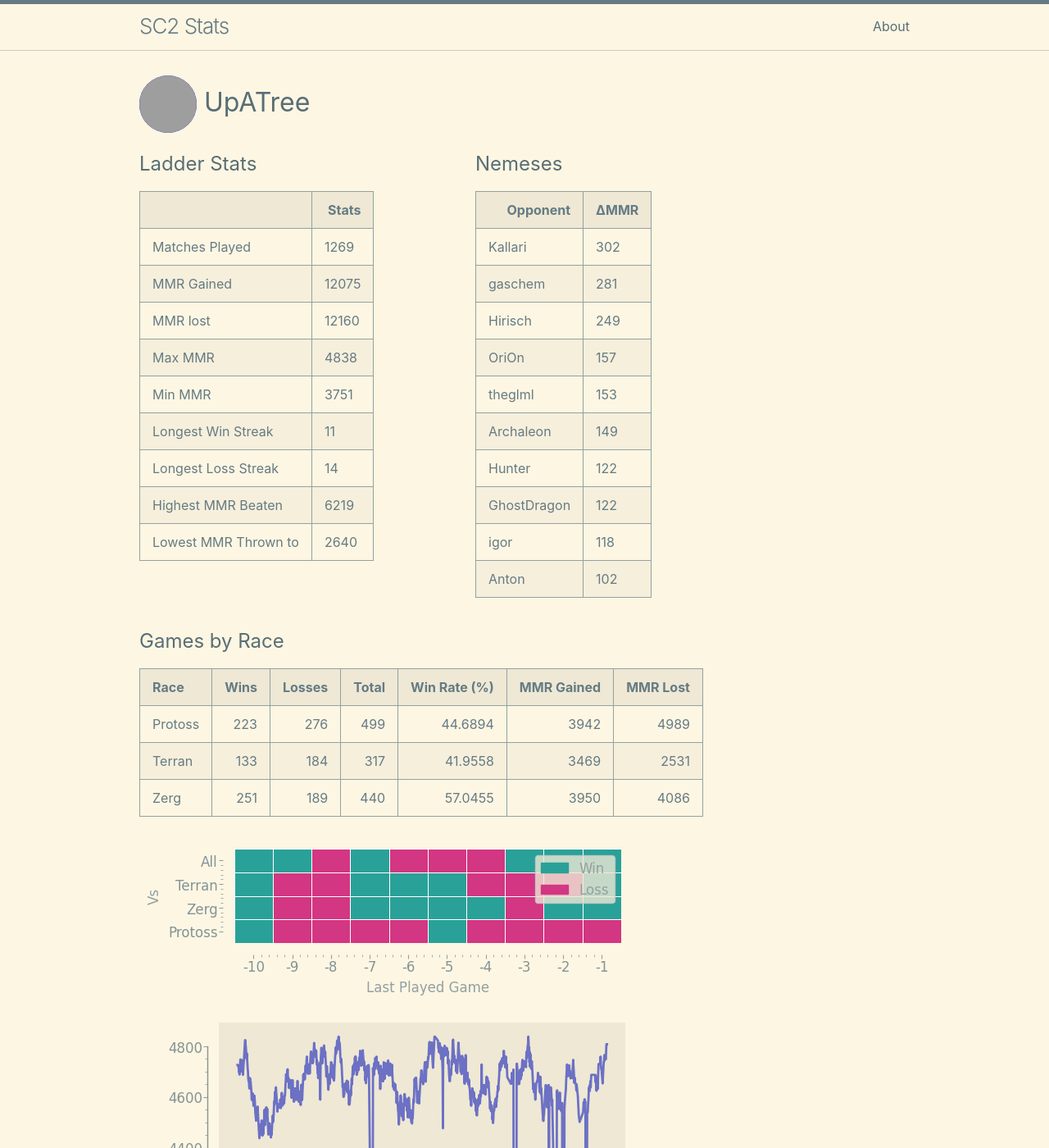
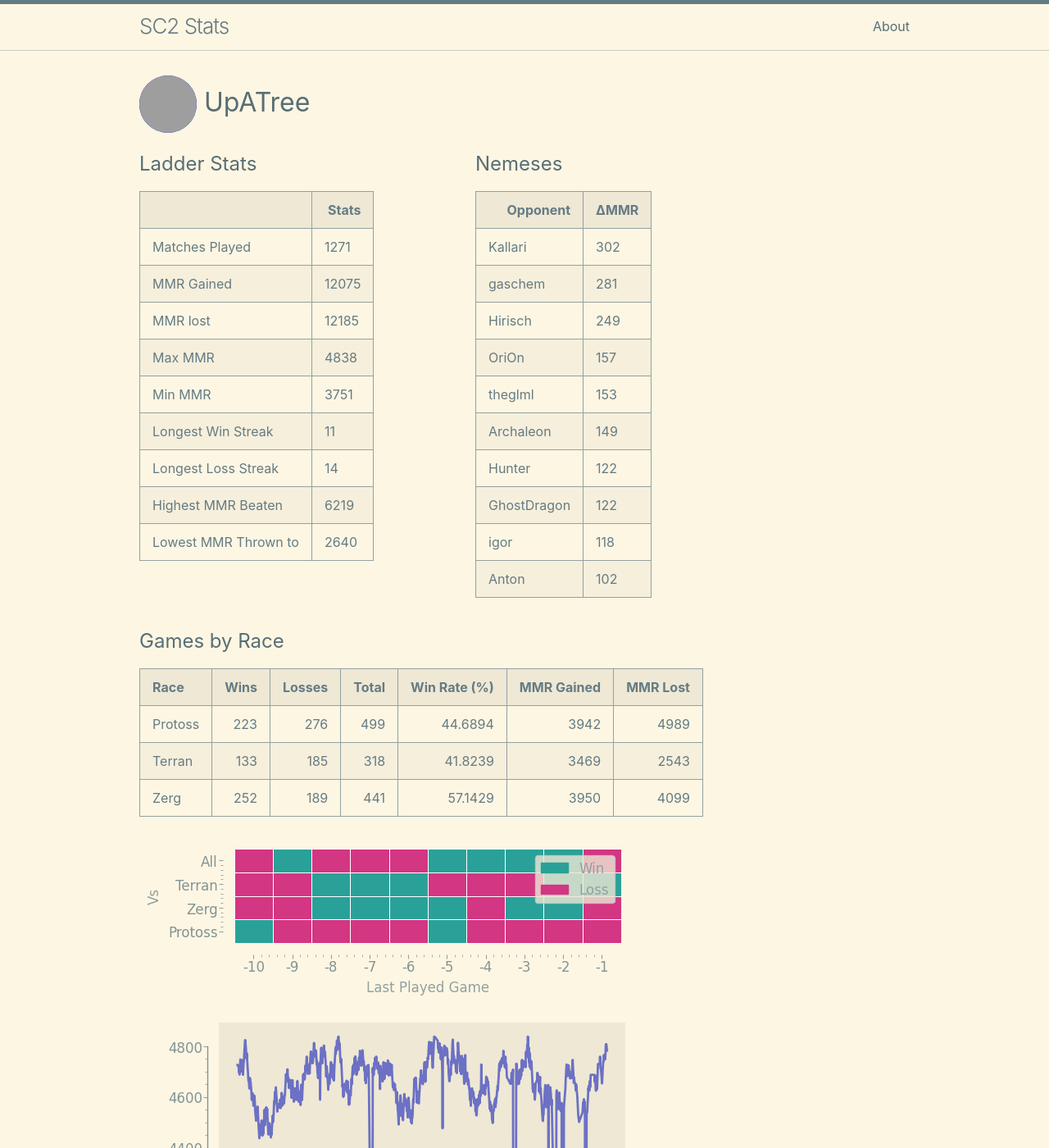
Before and after one commit to kylermurphy/UpATree, a Jekyll site: the page built from docs/index.md, in a window 1280 px wide and 1400 px high. Shown: the whole window at 82% size. Built offline with Jekyll 4.4.1, drawn with Linux system fonts in a browser that asks for light colours; grey boxes are pictures that could not be loaded.

Commit message:
running on push

```diff
--- a/docs/index.md
+++ b/docs/index.md
@@ -18,7 +18,7 @@ layout: home
   <tbody>
     <tr>
       <td>Matches Played</td>
-      <td>1269</td>
+      <td>1271</td>
     </tr>
     <tr>
       <td>MMR Gained</td>
@@ -26,7 +26,7 @@ layout: home
     </tr>
     <tr>
       <td>MMR lost</td>
-      <td>12160</td>
+      <td>12185</td>
     </tr>
     <tr>
       <td>Max MMR</td>
@@ -115,8 +115,8 @@ layout: home
 | Race    |   Wins |   Losses |   Total |   Win Rate (%) |   MMR Gained |   MMR Lost |
 |:--------|-------:|---------:|--------:|---------------:|-------------:|-----------:|
 | Protoss |    223 |      276 |     499 |        44.6894 |         3942 |       4989 |
-| Terran  |    133 |      184 |     317 |        41.9558 |         3469 |       2531 |
-| Zerg    |    251 |      189 |     440 |        57.0455 |         3950 |       4086 |
+| Terran  |    133 |      185 |     318 |        41.8239 |         3469 |       2543 |
+| Zerg    |    252 |      189 |     441 |        57.1429 |         3950 |       4099 |
 
 ![Games by Race](./assets/gm_hist.png)
 
--- a/log.txt
+++ b/log.txt
@@ -502,3 +502,4 @@ Writing a log file 2025-03-16 19:17:02.
 Writing a log file 2025-03-16 19:29:40.
 Writing a log file 2025-03-16 19:48:04.
 Writing a log file 2025-03-16 20:23:27.
+Writing a log file 2025-03-16 20:48:03.
```
Also changed, not shown: docs/assets/MMR.png, docs/assets/daily.png, docs/assets/gm_hist.png, docs/assets/r_wrt.png, 1 other file.
